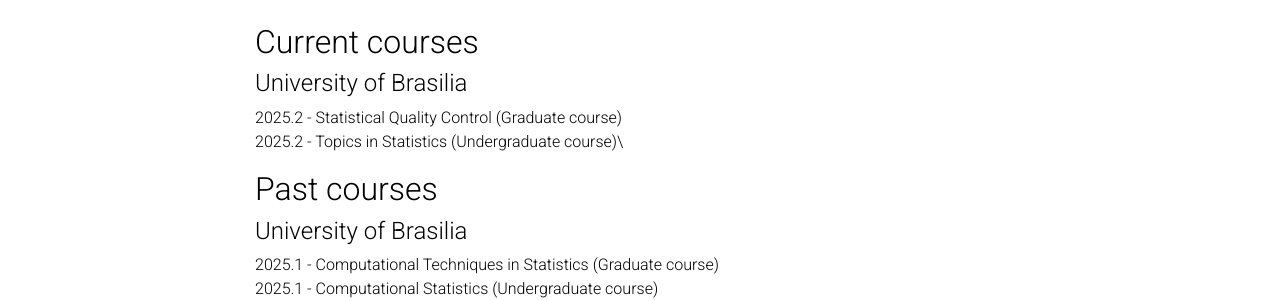
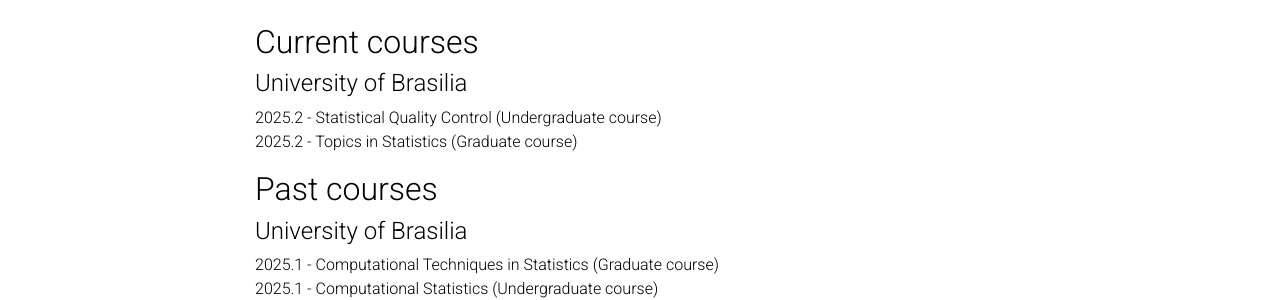
Before and after one commit to heltonsaulo/heltonsaulo.github.io, a Jekyll site: the page built from _pages/teaching.md, in a window 1280 px wide and 900 px high. Shown: the part 162-462 px from the top of the window. Built offline with Jekyll 4.4.1, drawn with Linux system fonts in a browser that asks for light colours; comment, search, counter and statistics services are not loaded; a style sheet for code colours, icons or effects is not loaded.

```diff
--- a/_pages/teaching.md
+++ b/_pages/teaching.md
@@ -13,8 +13,8 @@ nav_order: 5
 
 #### University of Brasilia
 
-2025.2 - Statistical Quality Control (Graduate course)\
-2025.2 - Topics in Statistics (Undergraduate course)\
+2025.2 - Statistical Quality Control (Undergraduate course)\
+2025.2 - Topics in Statistics (Graduate course)
 
 ## Past courses
 
```
